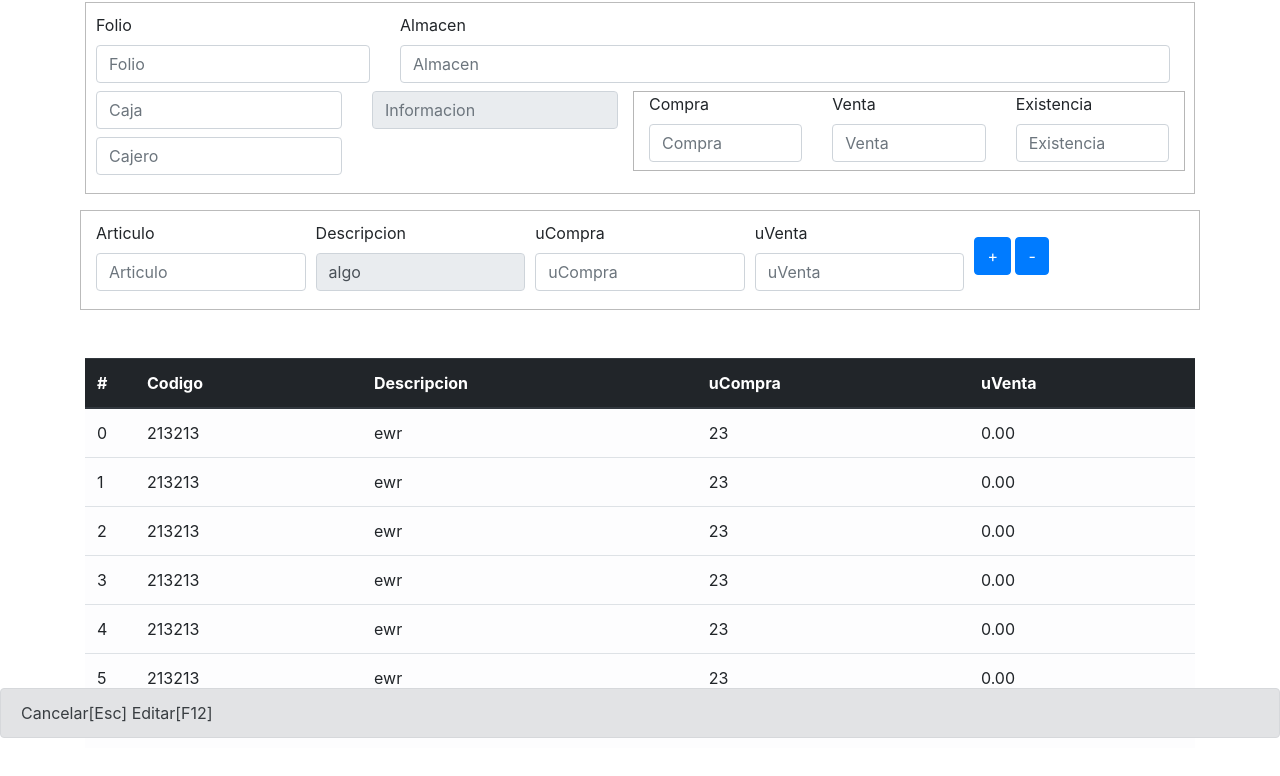
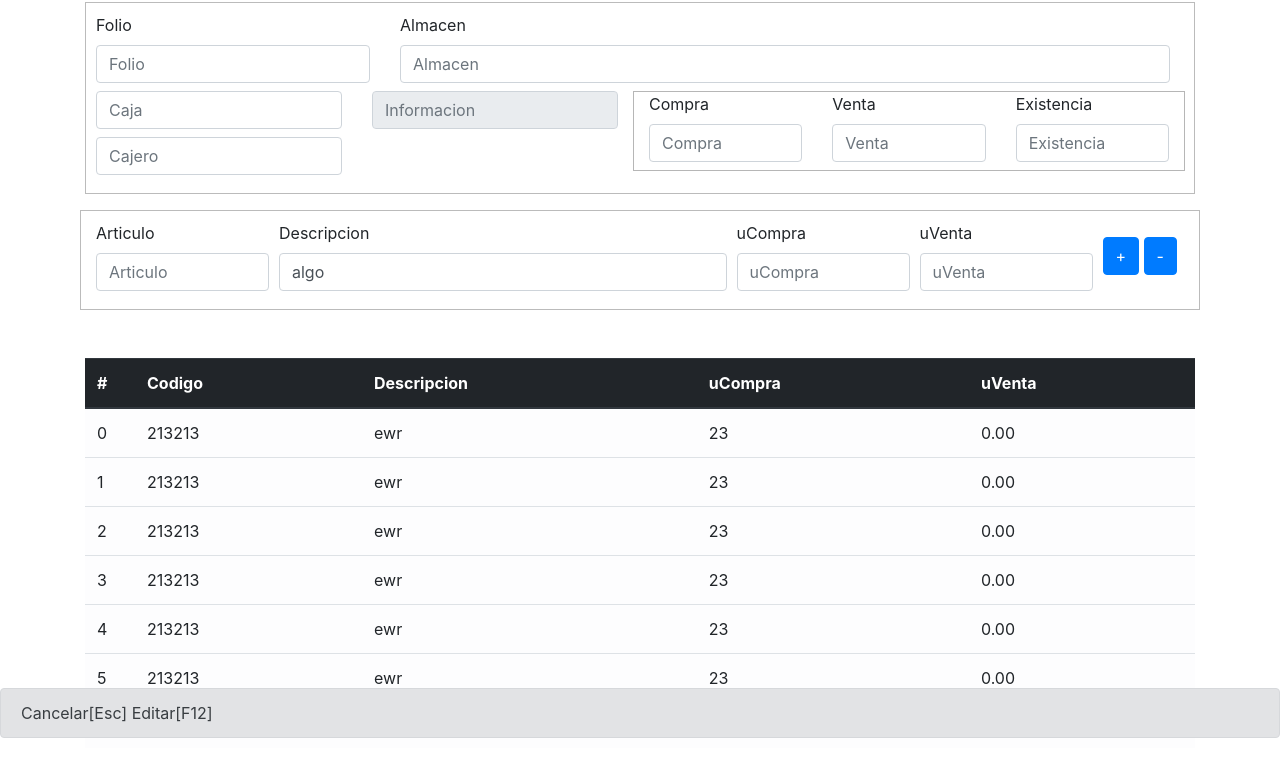
Before and after one commit to alejandro-jalf/Inventario, a plain HTML site: page index.html in a window 1280 px wide. Shown: the part 62-838 px from the top of the page. Drawn offline with nearby package versions, Linux system fonts and the light colour scheme.

Commit message:
REFACTOR: Mejora distribucion de inputs

```diff
--- a/index.html
+++ b/index.html
@@ -67,23 +67,23 @@
         </div>
 
         <div class="form-row align-items-center first">
-            <div class="col-lg">
+            <div class="col-lg-2">
                 <label class="" for="codigo">Articulo</label>
                 <input type="text" class="form-control mb-2" id="codigo" placeholder="Articulo" v-model="mcodigo" @keyup.enter="enterInput('cajas')" @keyup.esc="escape()" @keyup.right="moveInput('cajas')" @keyup.left="moveInput('add')">
             </div>
-            <div class="col-lg">
+            <div class="col-lg-5">
                 <label class="" for="name">Descripcion</label>
-                <input type="text" class="form-control mutted mb-2" id="name" placeholder="Descripcion" v-model="mdescription"  @keyup.enter="enterInput('cajas')" disabled>
+                <input type="text" class="form-control mutted mb-2" id="name" placeholder="Descripcion" v-model="mdescription"  @keyup.enter="enterInput('cajas')">
             </div>
-            <div class="col-lg">
+            <div class="col-lg-2">
                 <label class="" for="cajas">uCompra</label>
                 <input type="text" class="form-control mb-2" id="cajas" placeholder="uCompra" v-model="mcajas" @keyup.enter="enterInput('piezas')" @keyup.esc="escape()" @keyup.right="moveInput('piezas')" @keyup.left="moveInput('codigo')">
             </div>
-            <div class="col-lg">
+            <div class="col-lg-2">
                 <label class="" for="piezas">uVenta</label>
                 <input type="text" class="form-control mb-2" id="piezas" placeholder="uVenta" v-model="mpiezas" @keyup.enter="enterInput('add')" @keyup.esc="escape()" @keyup.right="moveInput('add')" @keyup.left="moveInput('cajas')">
             </div>
-            <div class="col-lg">
+            <div class="col-lg-1">
                 <button type="button" class="btn btn-primary mb-2 btnadd" id="add" @click="insertData()" @keyup.esc="escape()" @keyup.right="moveInput('codigo')" @keyup.left="moveInput('piezas')">+</button>
                 <button type="button" class="btn btn-primary mb-2 btnclean" @click="cleanCamps()">-</button>
             </div>
```
